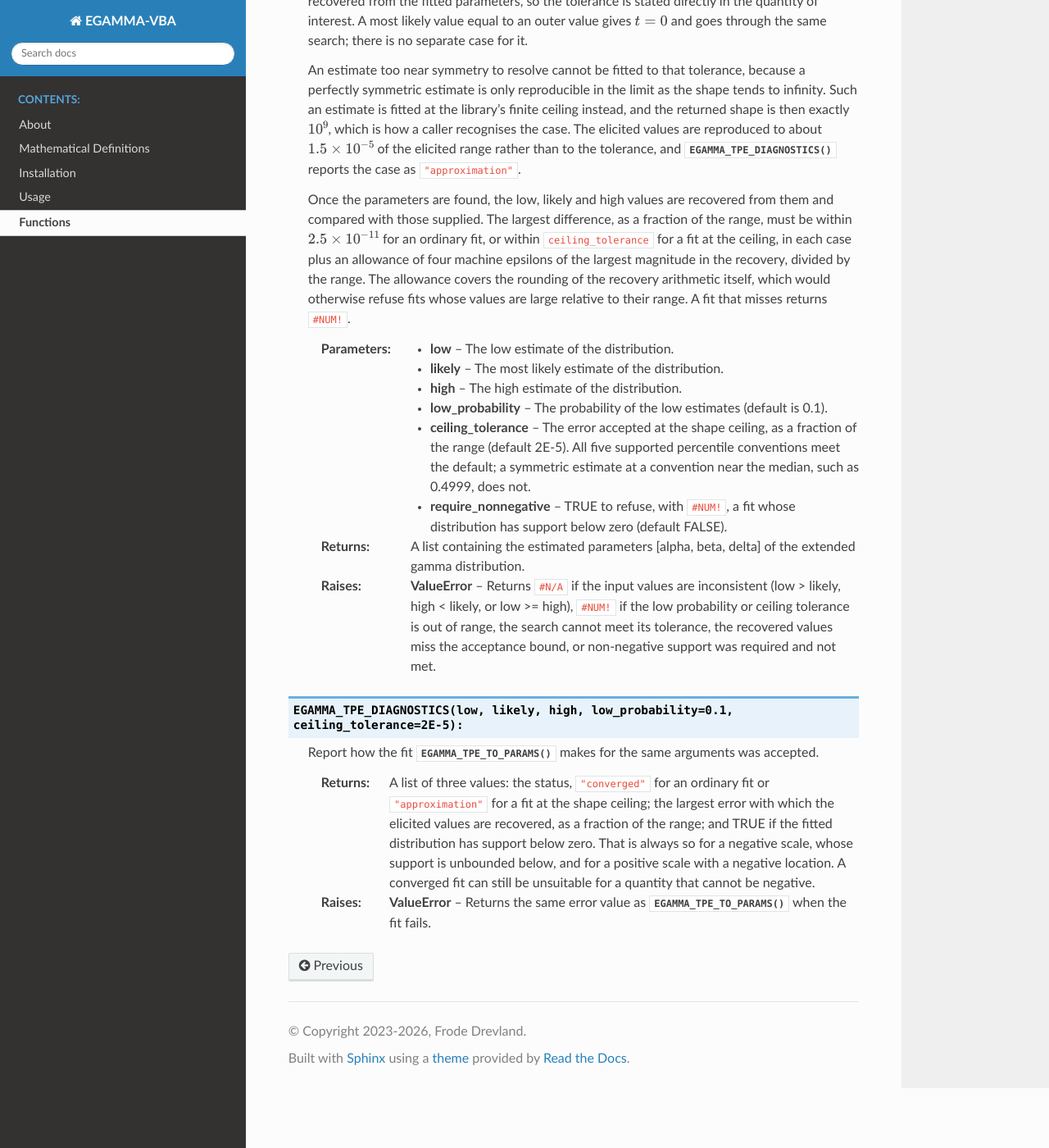
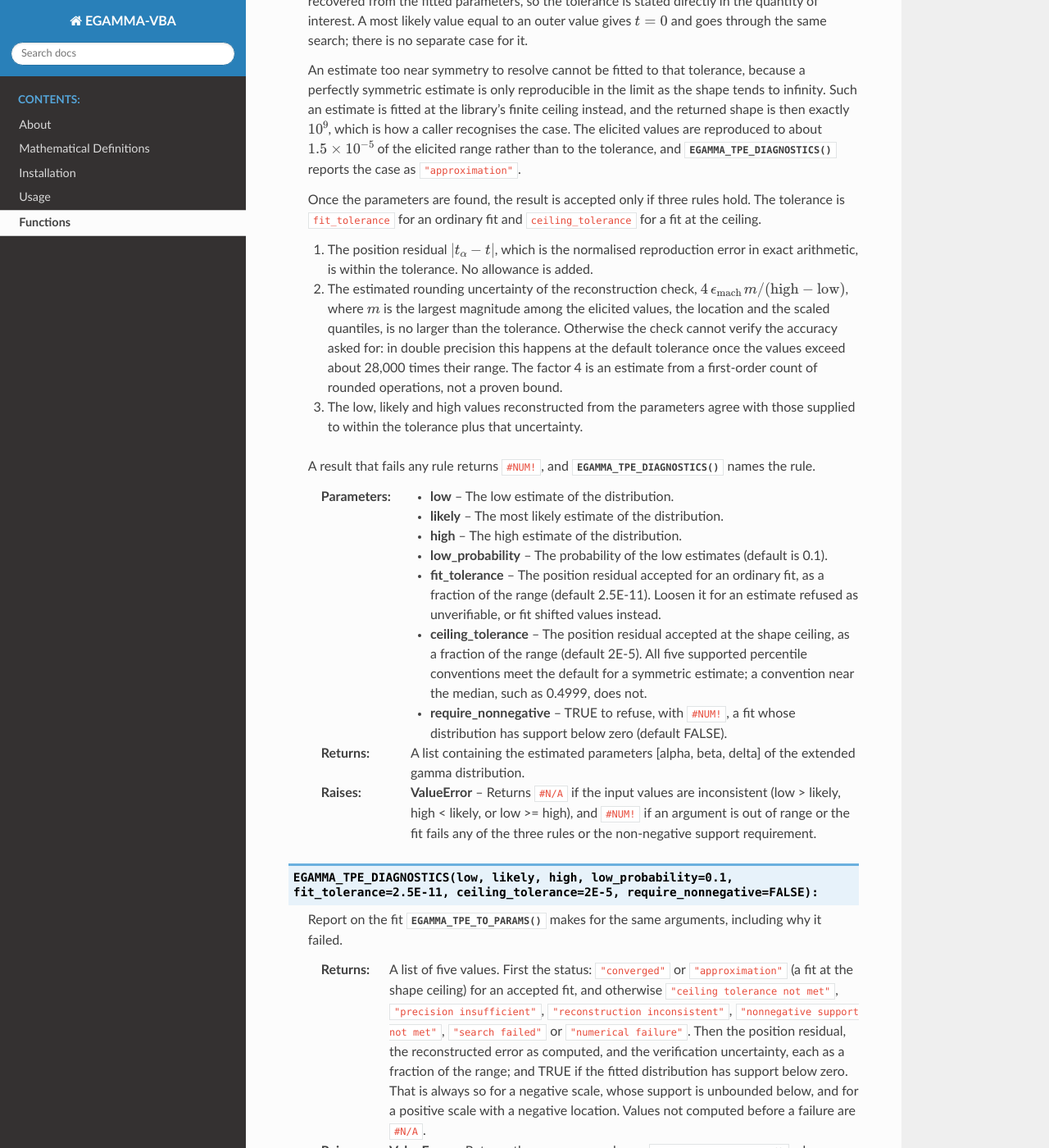
Before and after one commit to FrodeDrevland/EGAMMA-VBA, a Sphinx documentation site: the page built from docs/source/functions.rst, in a window 1280 px wide and 1400 px high, scrolled down 2911 px. Shown: the whole window at 82% size. Built offline with Sphinx 7.4.7 and the Read the Docs theme 3.1.0, drawn with Linux system fonts in a browser that asks for light colours; some of the changed text lies outside the part shown.

Commit message:
Separate the fit criterion from reconstruction verification; rebuild add-in
Applies the same three acceptance rules as egamma 1.3.0: the position
residual must meet fit_tolerance (or ceiling_tolerance) with no allowance;
the reconstruction's estimated rounding uncertainty must be no larger than
that tolerance; and the reconstructed error must be within the tolerance plus
that uncertainty. Failures return #NUM!.

Adds an optional fit_tolerance argument, so an estimate refused as
unverifiable can be fitted at a looser tolerance. EGAMMA_TPE_DIAGNOSTICS now
returns status, position_error, max_error, verification_uncertainty and
support_below_zero, names the rule a failed fit missed, and takes
require_nonnegative.

EGAMMA.xlam rebuilt from EGAMMA.bas in Excel 16.0 (build 20527) and validated
there against Python 1.3.0 on 276 estimates (conformance vectors, acceptance
regression cases, 240-case sweep): identical outcomes for all. The manual PDF
still needs rebuilding by the manual workflow.

Co-Authored-By: Claude Opus 5.5 <noreply@anthropic.com>

```diff
--- a/docs/source/functions.rst
+++ b/docs/source/functions.rst
@@ -113,7 +113,7 @@ Functions
     :raises ValueError: If the input data does not allow for a proper fit, e.g., if it leads to divide-by-zero errors.
 
 
-.. py:function:: EGAMMA_TPE_TO_PARAMS(low, likely, high, low_probability=0.1, ceiling_tolerance=2E-5, require_nonnegative=FALSE):
+.. py:function:: EGAMMA_TPE_TO_PARAMS(low, likely, high, low_probability=0.1, fit_tolerance=2.5E-11, ceiling_tolerance=2E-5, require_nonnegative=FALSE):
 
     Estimate the parameters of the expanded gamma distribution based on a three-point estimate.
 
@@ -150,42 +150,59 @@ Functions
     elicited range rather than to the tolerance, and
     :func:`EGAMMA_TPE_DIAGNOSTICS` reports the case as ``"approximation"``.
 
-    Once the parameters are found, the low, likely and high values are
-    recovered from them and compared with those supplied. The largest
-    difference, as a fraction of the range, must be within
-    :math:`2.5\times10^{-11}` for an ordinary fit, or within
-    ``ceiling_tolerance`` for a fit at the ceiling, in each case plus an
-    allowance of four machine epsilons of the largest magnitude in the
-    recovery, divided by the range. The allowance covers the rounding of the
-    recovery arithmetic itself, which would otherwise refuse fits whose values
-    are large relative to their range. A fit that misses returns ``#NUM!``.
+    Once the parameters are found, the result is accepted only if three rules
+    hold. The tolerance is ``fit_tolerance`` for an ordinary fit and
+    ``ceiling_tolerance`` for a fit at the ceiling.
+
+    1. The position residual :math:`|t_\alpha - t|`, which is the normalised
+       reproduction error in exact arithmetic, is within the tolerance. No
+       allowance is added.
+    2. The estimated rounding uncertainty of the reconstruction check,
+       :math:`4\,\epsilon_{\text{mach}}\,m/(\text{high}-\text{low})`, where
+       :math:`m` is the largest magnitude among the elicited values, the
+       location and the scaled quantiles, is no larger than the tolerance.
+       Otherwise the check cannot verify the accuracy asked for: in double
+       precision this happens at the default tolerance once the values exceed
+       about 28,000 times their range. The factor 4 is an estimate from a
+       first-order count of rounded operations, not a proven bound.
+    3. The low, likely and high values reconstructed from the parameters agree
+       with those supplied to within the tolerance plus that uncertainty.
+
+    A result that fails any rule returns ``#NUM!``, and
+    :func:`EGAMMA_TPE_DIAGNOSTICS` names the rule.
 
     :param low: The low estimate of the distribution.
     :param likely: The most likely estimate of the distribution.
     :param high: The high estimate of the distribution.
     :param low_probability: The probability of the low  estimates (default is 0.1).
-    :param ceiling_tolerance: The error accepted at the shape ceiling, as a
-        fraction of the range (default 2E-5). All five supported percentile
-        conventions meet the default; a symmetric estimate at a convention
-        near the median, such as 0.4999, does not.
+    :param fit_tolerance: The position residual accepted for an ordinary fit,
+        as a fraction of the range (default 2.5E-11). Loosen it for an
+        estimate refused as unverifiable, or fit shifted values instead.
+    :param ceiling_tolerance: The position residual accepted at the shape
+        ceiling, as a fraction of the range (default 2E-5). All five supported
+        percentile conventions meet the default for a symmetric estimate; a
+        convention near the median, such as 0.4999, does not.
     :param require_nonnegative: TRUE to refuse, with ``#NUM!``, a fit whose
         distribution has support below zero (default FALSE).
     :return: A list containing the estimated parameters [alpha, beta, delta] of the extended gamma distribution.
-    :raises ValueError: Returns ``#N/A`` if the input values are inconsistent (low > likely, high < likely, or low >= high), ``#NUM!`` if the low probability or ceiling tolerance is out of range, the search cannot meet its tolerance, the recovered values miss the acceptance bound, or non-negative support was required and not met.
+    :raises ValueError: Returns ``#N/A`` if the input values are inconsistent (low > likely, high < likely, or low >= high), and ``#NUM!`` if an argument is out of range or the fit fails any of the three rules or the non-negative support requirement.
 
 
-.. py:function:: EGAMMA_TPE_DIAGNOSTICS(low, likely, high, low_probability=0.1, ceiling_tolerance=2E-5):
+.. py:function:: EGAMMA_TPE_DIAGNOSTICS(low, likely, high, low_probability=0.1, fit_tolerance=2.5E-11, ceiling_tolerance=2E-5, require_nonnegative=FALSE):
 
-    Report how the fit :func:`EGAMMA_TPE_TO_PARAMS` makes for the same
-    arguments was accepted.
+    Report on the fit :func:`EGAMMA_TPE_TO_PARAMS` makes for the same
+    arguments, including why it failed.
 
-    :return: A list of three values: the status, ``"converged"`` for an
-        ordinary fit or ``"approximation"`` for a fit at the shape ceiling;
-        the largest error with which the elicited values are recovered, as a
+    :return: A list of five values. First the status: ``"converged"`` or
+        ``"approximation"`` (a fit at the shape ceiling) for an accepted fit,
+        and otherwise ``"ceiling tolerance not met"``,
+        ``"precision insufficient"``, ``"reconstruction inconsistent"``,
+        ``"nonnegative support not met"``, ``"search failed"`` or
+        ``"numerical failure"``. Then the position residual, the reconstructed
+        error as computed, and the verification uncertainty, each as a
         fraction of the range; and TRUE if the fitted distribution has support
         below zero. That is always so for a negative scale, whose support is
-        unbounded below, and for a positive scale with a negative location. A
-        converged fit can still be unsuitable for a quantity that cannot be
-        negative.
+        unbounded below, and for a positive scale with a negative location.
+        Values not computed before a failure are ``#N/A``.
     :raises ValueError: Returns the same error value as
-        :func:`EGAMMA_TPE_TO_PARAMS` when the fit fails.
+        :func:`EGAMMA_TPE_TO_PARAMS` when an argument is invalid.
```
Also changed, not shown: CHANGELOG.md (+44 -24 lines), README.md (+1 -1 lines), 2 other files.
